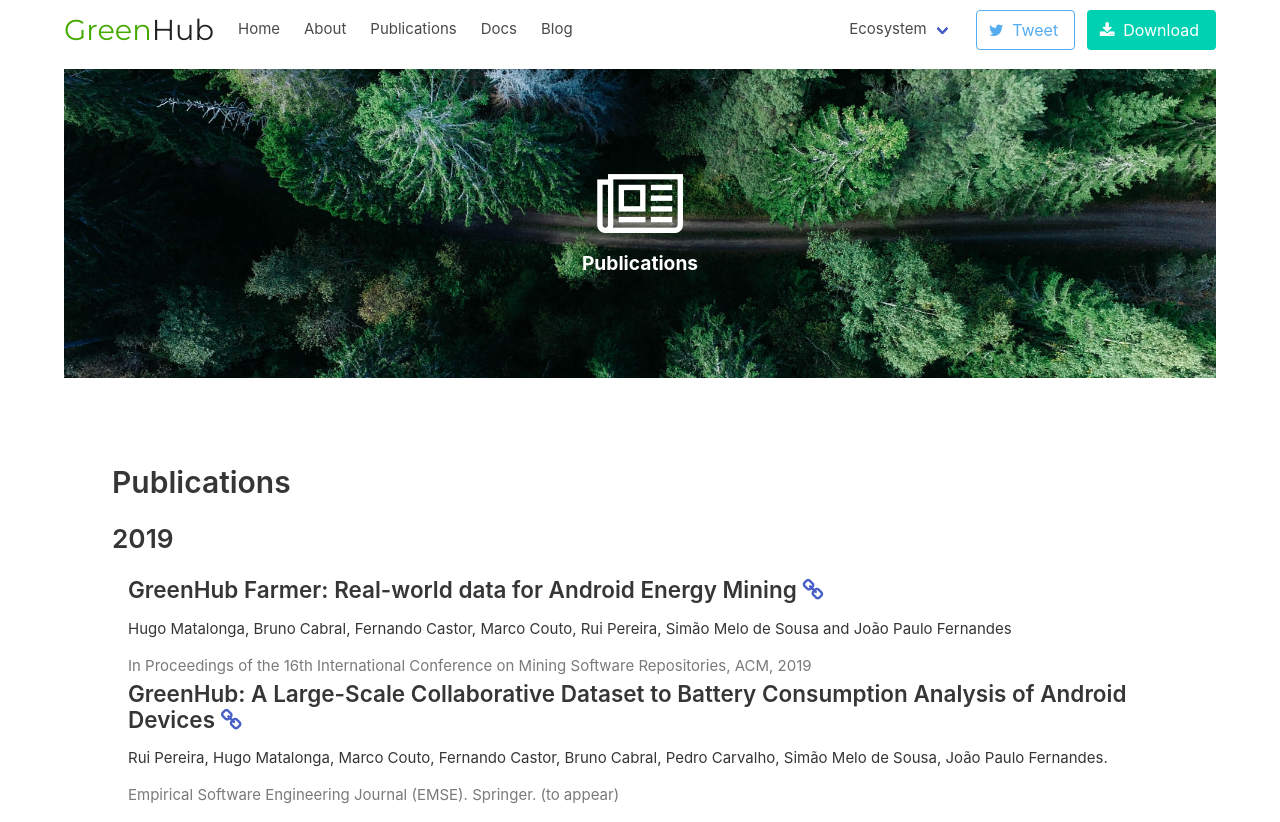
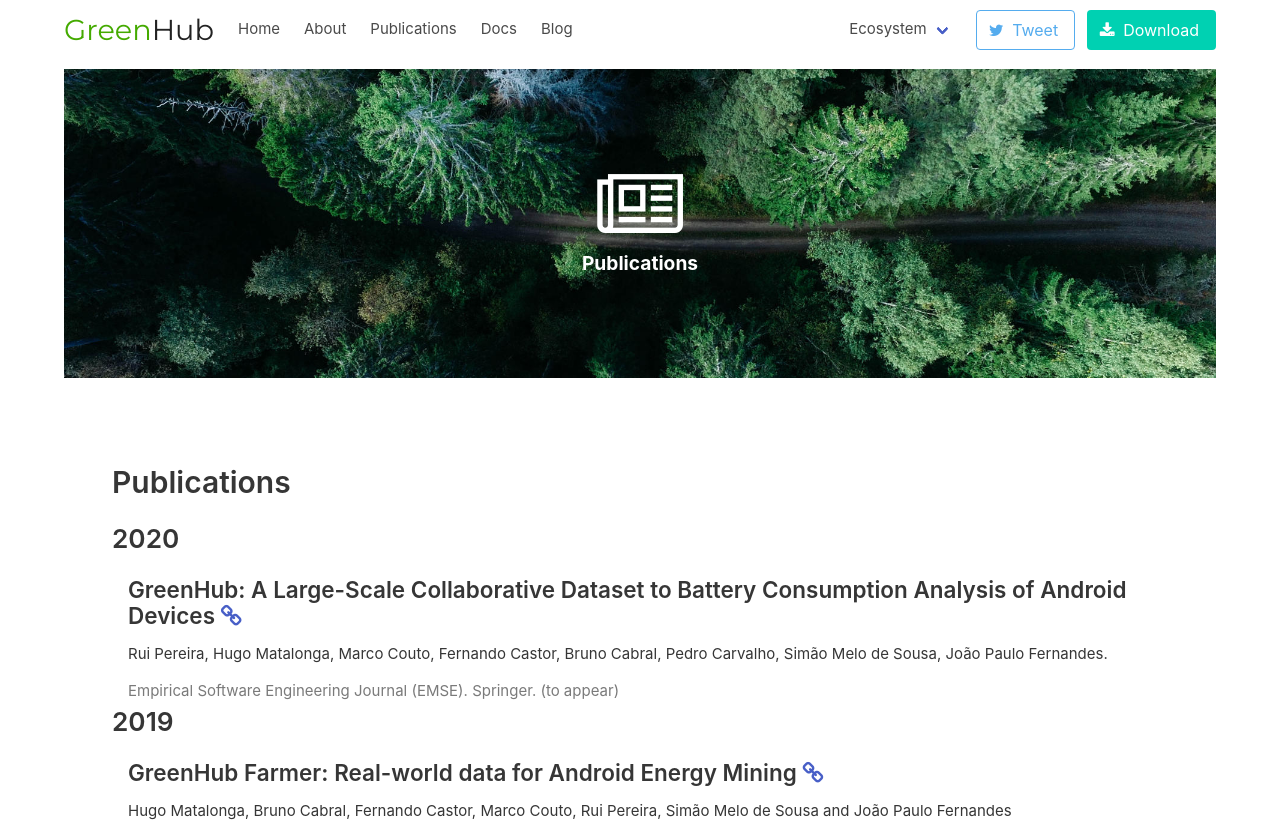
Before and after one commit to greenhub-project/greenhubproject.org, a Nuxt app: page /publications in a window 1280 px wide. Shown: the top 822 px of the page. Built offline with nearby package versions, Linux system fonts and the light colour scheme; a web font is replaced by a local one.

Commit message:
fix: change publication year group

```diff
--- a/pages/publications.vue
+++ b/pages/publications.vue
@@ -6,6 +6,21 @@
       <div class="content">
         <h1 class="title">Publications</h1>
         <ul class="is-unstyled">
+          <li>
+            <h2 class="subtitle">2020</h2>
+            <ul class="is-unstyled">
+              <li>
+                <div class="ml-4">
+                  <h3 class="has-text-weight-semibold">
+                    GreenHub: A Large-Scale Collaborative Dataset to Battery Consumption Analysis of Android Devices
+                    <a href="#"><i class="fa fa-link" aria-hidden="true"></i></a>
+                  </h3>
+                  <p class="has-text-dark">Rui Pereira, Hugo Matalonga, Marco Couto, Fernando Castor, Bruno Cabral, Pedro Carvalho, Simão Melo de Sousa, João Paulo Fernandes.</p>
+                  <p class="has-text-grey">Empirical Software Engineering Journal (EMSE). Springer. (to appear)</p>
+                </div>
+              </li>
+            </ul>
+          </li>
           <li>
             <h2 class="subtitle">2019</h2>
             <ul class="is-unstyled">
@@ -17,16 +32,6 @@
                   </h3>
                   <p class="has-text-dark">Hugo Matalonga, Bruno Cabral, Fernando Castor, Marco Couto, Rui Pereira, Simão Melo de Sousa and João Paulo Fernandes</p>
                   <p class="has-text-grey">In Proceedings of the 16th International Conference on Mining Software Repositories, ACM, 2019</p>
-                </div>
-              </li>
-              <li>
-                <div class="ml-4">
-                  <h3 class="has-text-weight-semibold">
-                    GreenHub: A Large-Scale Collaborative Dataset to Battery Consumption Analysis of Android Devices
-                    <a href="#"><i class="fa fa-link" aria-hidden="true"></i></a>
-                  </h3>
-                  <p class="has-text-dark">Rui Pereira, Hugo Matalonga, Marco Couto, Fernando Castor, Bruno Cabral, Pedro Carvalho, Simão Melo de Sousa, João Paulo Fernandes.</p>
-                  <p class="has-text-grey">Empirical Software Engineering Journal (EMSE). Springer. (to appear)</p>
                 </div>
               </li>
             </ul>
```
Also changed, not shown: 1 other file (tests, documents, lock files or other folders).
